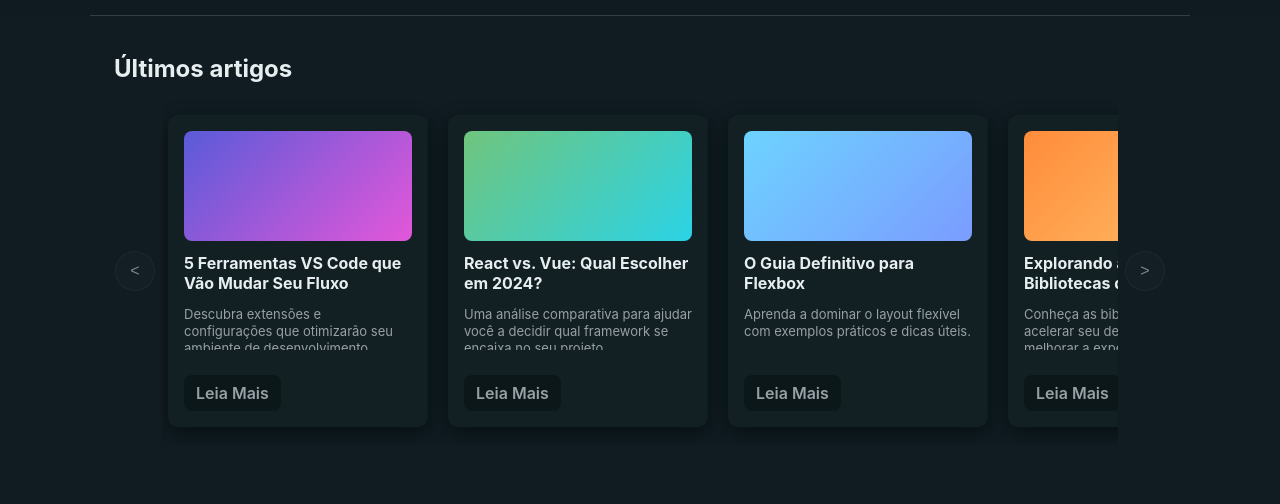
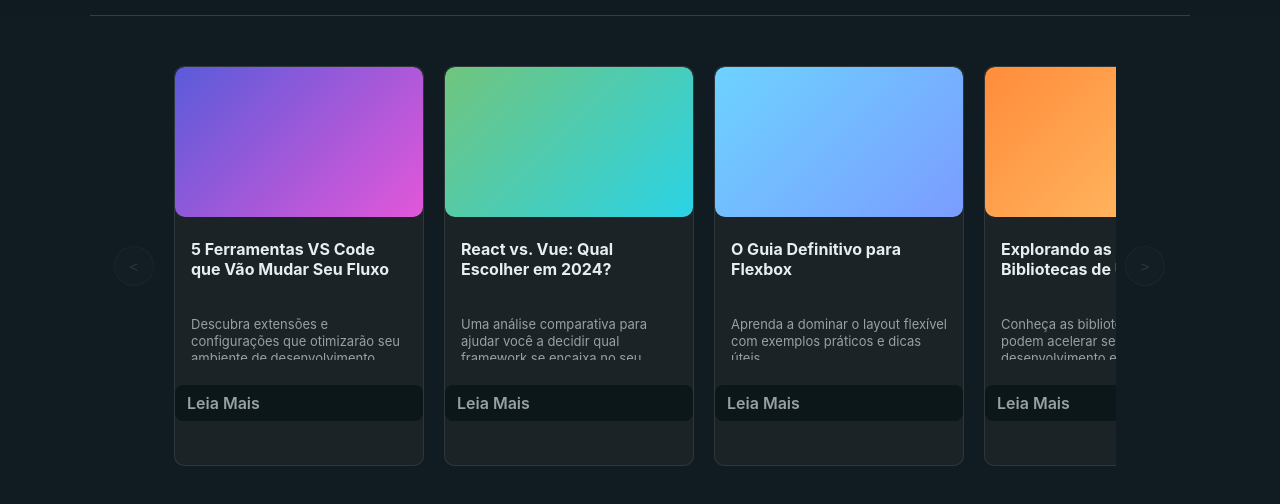
Before and after one commit to RobsonLF/techblog, a plain HTML site: page index.html in a window 1280 px wide. Shown: the part 58-562 px from the top of the page. Drawn offline with nearby package versions, Linux system fonts and the light colour scheme.

Commit message:
Ajust css

```diff
--- a/css/style.css
+++ b/css/style.css
@@ -19,6 +19,7 @@
     --text:#e6eef0;
     --card-border: rgba(255,255,255,0.09);
     --transition: 0.18s ease-in-out;
+    --card-width: 250px;
 }
 
 /* ...existing code... */
@@ -125,27 +126,130 @@ html,body{
 }
 
 /* Carousel */
-.carousel-section h2{color:var(--text);margin:14px 0}
-.carousel{position:relative;display:flex;align-items:center;padding:0 48px} /* espaço para botões */
-.carousel-track-wrap{overflow:hidden;width:100%}
-.carousel-track{display:flex;gap:var(--gap);padding:18px 6px;margin:0;list-style:none;transition:transform .35s ease}
-.card{background:var(--panel);min-width:240px;border-radius:10px;padding:16px;flex:0 0 260px;color:var(--text);box-shadow:0 6px 18px rgba(2,8,10,0.6)}
-.card-media{height:110px;border-radius:8px;margin-bottom:12px;background-size:cover;background-position:center}
+
+.carousel{
+    position:relative;
+    display:flex;
+    align-items:center;
+    padding:0;
+}
+
+/* espaço para botões */
+
+.carousel-track-wrap{
+    overflow:hidden;
+    width:100%;
+    margin: 0 50px;
+    z-index: 1;
+}
+
+.carousel-track{
+    display:grid;
+    grid-auto-flow:column;
+    grid-auto-columns: var(--card-width);
+    gap: var(--gap);
+    transition:transform .35s ease;
+    z-index: 1;
+    padding: 10px;
+}
+
+.card{
+    height: 400px;
+    display: flex;
+    flex-direction: column;
+    align-items: stretch;
+    min-width:var(--card-width);
+    background: #1C2327;
+    border-radius: var(--radius);
+    border: 1px solid var(--card-border);
+    overflow: hidden;
+    /*
+    background:var(--panel);
+    min-width:100%;
+    border-radius:10px;
+    flex:0 0 260px;
+    color:var(--text);
+    box-shadow:0 6px 18px rgba(2,8,10,0.6)
+*/
+}
+
+.card-media{
+    width: 100%;
+    height:150px;
+    object-fit: cover;
+    display: block;
+    border-radius: var(--radius);
+
+    /*
+    border-radius:8px;
+    background-size:cover;
+    background-position:center*/
+}
+
+.card-body{
+    padding: 18px;
+    display: flex;
+    flex-direction: column;
+    flex-grow: 1;
+}
 .grad1{background:linear-gradient(135deg,#5a5bd9,#e357d9)}
 .grad2{background:linear-gradient(135deg,#70c57d,#2bd3e6)}
 .grad3{background:linear-gradient(135deg,#6dd3ff,#7b9cff)}
 .grad4{background:linear-gradient(135deg,#ff8c3b,#ffc36b)}
 .grad5{background:linear-gradient(135deg,#ff5e7e,#ff9a8a)}
-.card h3{font-size:16px;margin:6px 0 8px}
-.card-desc{color:var(--muted);font-size:13px;line-height:1.3;height:44px;overflow:hidden}
-.card-cta{display:inline-block;margin-top:12px;background:#0b1718;padding:8px 12px;border-radius:8px;color:var(--muted);text-decoration:none;font-weight:600}
+
+.card h3{
+    font-size:16px;
+    margin:6px 0 8px;
+    padding:16px;
+}
+
+.card-desc{
+    padding:0 16px;
+    color:var(--muted);
+    font-size:13px;
+    line-height:1.3;
+    height:44px;
+    overflow:hidden
+}
+
+.card-cta{
+    display:inline-block;
+    margin-top:12px;
+    background:#0b1718;
+    padding:8px 12px;
+    border-radius:8px;
+    color:var(--muted);
+    text-decoration:none;
+    font-weight:600
+}
 
 /* Buttons - estilo melhorado */
 .carousel-btn{
+    position: absolute;
+    top: 50%;
+    transform: translateY(-50%);
+    background:rgba(255,255,255,0.02);
+    color: rgba(255,255,255,0.2);
+    border: 1px solid rgba(255,255,255,0.06);
+    width: 40px;
+    height: 40px;
+    border-radius: 50%;
+    display: flex;
+    align-items: center;
+    justify-content: center;
+    font-size: 15px;
+    cursor: pointer;
+    transition: all 0.18s ease;
+    opacity: 0.6;
+    z-index: 40;
+    backdrop-filter: blur(6px);
+
+    /*
     position:absolute;
     top:50%;
     transform:translateY(-50%);
-    /*background:linear-gradient(180deg, rgba(20,36,42,0.9), rgba(6,14,16,0.75));*/
+    background:linear-gradient(180deg, rgba(20,36,42,0.9), rgba(6,14,16,0.75));
     background: rgba(255,255,255,0.03);
     color:var(--text);
     border:1px solid rgba(255,255,255,0.08);
@@ -157,11 +261,12 @@ html,body{
     justify-content:center;
     font-size:16px;
     cursor:pointer;
-    /*box-shadow:0 6px 18px rgba(2,8,10,0.6);*/
-    /*transition:transform .12s ease, opacity .12s ease;*/
+    box-shadow:0 6px 18px rgba(2,8,10,0.6);
+    transition:transform .12s ease, opacity .12s ease;
     transition: all 0.2s ease;
-    /*z-index:5;*/
+    z-index:5;
     opacity:0.5;
+    */
 }
 .carousel-btn:hover{
     opacity: 1;
@@ -171,7 +276,10 @@ html,body{
 .carousel-btn:active {
     transform: translateY(-50%) scale(0.95);
 }
-.carousel .prev{left:1px}
+.carousel .prev{
+    /*left:1px;*/
+    margin-right: 5px;
+}
 .carousel .next{right:1px}
 
 /* Responsive */
--- a/index.html
+++ b/index.html
@@ -31,7 +31,6 @@
 
     <main class="container">
         <section class="carousel-section">
-            <h2>Últimos artigos</h2>
 
             <div class="carousel" id="carousel">
                 <button class="carousel-btn prev" aria-label="Anterior">&lt;</button>
@@ -81,6 +80,12 @@
                             <p class="card-desc">Conheça as bibliotecas que podem acelerar seu desenvolvimento e melhorar a experiência do usuário.</p>
                             <a class="card-cta" href="#">Leia Mais</a>
                         </li>
+                        <li class="card">
+                            <div class="card-media grad5"></div>
+                            <h3>Explorando as Melhores Bibliotecas de UI</h3>
+                            <p class="card-desc">Conheça as bibliotecas que podem acelerar seu desenvolvimento e melhorar a experiência do usuário.</p>
+                            <a class="card-cta" href="#">Leia Mais</a>
+                        </li>
                     </ul>
                 </div>
 
--- a/js/main.js
+++ b/js/main.js
@@ -5,21 +5,21 @@ const prevBtn = carousel.querySelector('.prev');
 const nextBtn = carousel.querySelector('.next');
 
 let currentIndex = 0;
-let autoplayId = null;
 let isDragging = false;
 let startX = 0;
-let currentTranslate = 0;
 
 function getCardWidth(){
     const card = track.querySelector('.card');
     if(!card) return 0;
-    const gap = parseInt(getComputedStyle(track).gap) || 20;
+    // gap pode vir de CSS custom property ou computed style
+    const gap = parseInt(getComputedStyle(track).gap) || parseInt(getComputedStyle(document.documentElement).getPropertyValue('--gap')) || 20;
     return card.offsetWidth + gap;
 }
 
 function getVisibleCount(){
     const wrapWidth = trackWrap.clientWidth;
     const cw = getCardWidth();
+    if(!cw) return 1;
     return Math.max(1, Math.floor(wrapWidth / cw));
 }
 
@@ -29,19 +29,20 @@ function getMaxIndex(){
 
 function moveToIndex(index, animate = true){
     const maxIndex = getMaxIndex();
-    // wrap around
+    // wrap-around behavior
     if(index > maxIndex) index = 0;
     if(index < 0) index = maxIndex;
     currentIndex = index;
-    if(animate) track.style.transition = 'transform .35s ease';
-    else track.style.transition = 'none';
+    track.style.transition = animate ? 'transform .35s ease' : 'none';
     const x = -index * getCardWidth();
     track.style.transform = `translateX(${x}px)`;
 }
 
+/* Buttons */
 prevBtn.addEventListener('click', ()=> moveToIndex(currentIndex - 1));
 nextBtn.addEventListener('click', ()=> moveToIndex(currentIndex + 1));
 
+/* resize -> recalc position sem animação */
 window.addEventListener('resize', ()=> moveToIndex(currentIndex, false));
 
 /* Drag (pointer events) */
@@ -49,7 +50,7 @@ track.addEventListener('pointerdown', (e)=>{
     isDragging = true;
     startX = e.clientX;
     track.style.transition = 'none';
-    track.setPointerCapture(e.pointerId);
+    try{ track.setPointerCapture(e.pointerId); }catch{}
 });
 track.addEventListener('pointermove', (e)=>{
     if(!isDragging) return;
@@ -66,8 +67,8 @@ track.addEventListener('pointerup', (e)=>{
     else if(dx > threshold) moveToIndex(currentIndex - 1);
     else moveToIndex(currentIndex);
 });
-track.addEventListener('pointercancel', ()=> {
-    if(isDragging) { isDragging = false; moveToIndex(currentIndex); }
+track.addEventListener('pointercancel', ()=>{
+    if(isDragging){ isDragging = false; moveToIndex(currentIndex); }
 });
 
 /* Keyboard */
@@ -75,6 +76,9 @@ window.addEventListener('keydown', (e)=>{
     if(e.key === 'ArrowLeft') moveToIndex(currentIndex - 1);
     if(e.key === 'ArrowRight') moveToIndex(currentIndex + 1);
 });
+
+/* Inicializa posição */
+moveToIndex(0, false);
 
 /* Autoplay with pause on hover/focus
 function startAutoplay(){
```
